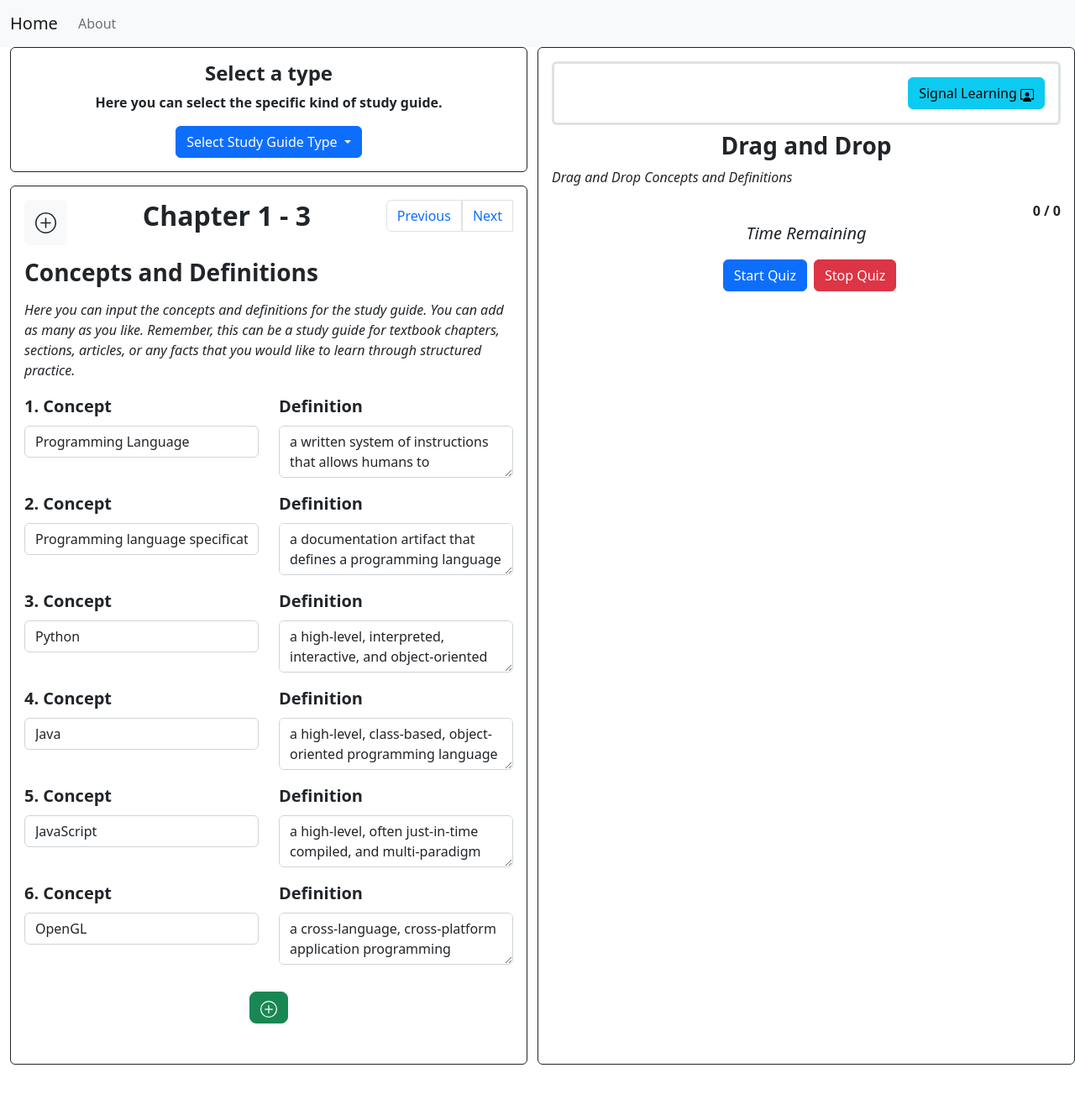
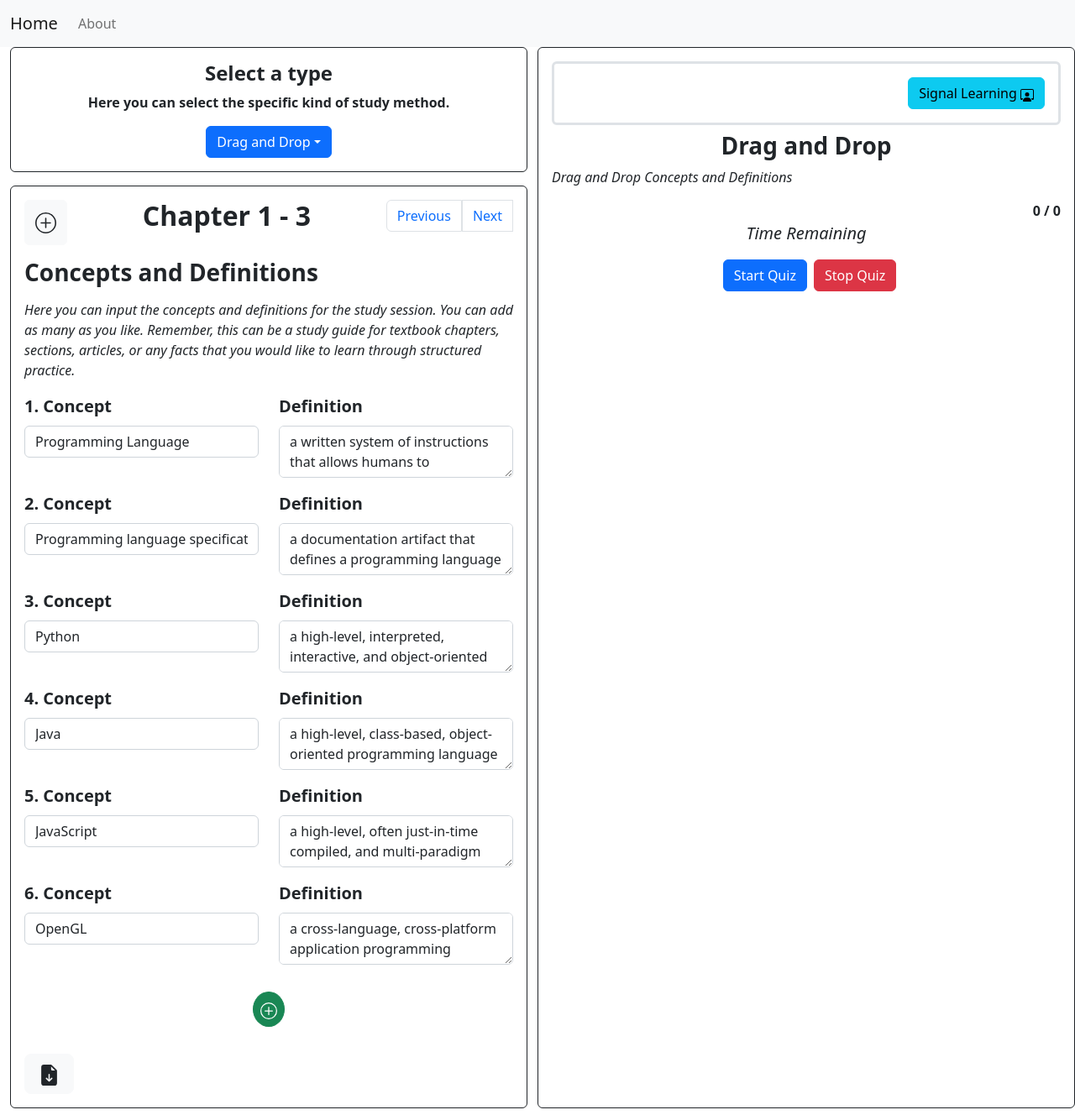
Before and after one commit to TheodoreAI/study-guide, a Vue app: page / in a window 1280 px wide. Shown: the whole page at 84% size. Before the commit the page ends 1276 px from the top, so only its background shows below. Built offline with nearby package versions, Linux system fonts and the light colour scheme.

Commit message:
downloadable concepts/definitions through the use of jsPDF

```diff
--- a/package.json
+++ b/package.json
@@ -12,6 +12,7 @@
     "bootstrap": "^5.2.3",
     "core-js": "^3.8.3",
     "gh-pages": "^5.0.0",
+    "jspdf": "^2.5.2",
     "vue": "^3.2.13",
     "vue-router": "^4.0.3",
     "vuex": "^4.0.0"
--- a/src/views/StudyGuideHome.vue
+++ b/src/views/StudyGuideHome.vue
@@ -5,7 +5,7 @@
         <div class="d-flex flex-column border border-dark p-3 mb-3 rounded-2">
           <h4 class="fw-bold">Select a type</h4>
           <p class="fw-bold">
-            Here you can select the specific kind of study guide.
+            Here you can select the specific kind of study method.
           </p>
           <div class="dropdown text-center">
             <button
@@ -14,7 +14,7 @@
               data-bs-toggle="dropdown"
               aria-expanded="false"
             >
-              Select Study Guide Type
+              {{ selectedMethod || "Select a Method" }}
             </button>
             <ul class="dropdown-menu">
               <a
@@ -49,7 +49,6 @@
                 />
               </svg>
             </button>
-
             <h2 for="chapters" class="form-label fw-bold">
               Chapter {{ currentChapter + 1 }} - {{ chapters.length }}
             </h2>
@@ -68,10 +67,10 @@
           </div>
           <h3 class="fw-bold my-3">Concepts and Definitions</h3>
           <p class="fst-italic my-3 text-start">
-            Here you can input the concepts and definitions for the study guide.
-            You can add as many as you like. Remember, this can be a study guide
-            for textbook chapters, sections, articles, or any facts that you
-            would like to learn through structured practice.
+            Here you can input the concepts and definitions for the study
+            session. You can add as many as you like. Remember, this can be a
+            study guide for textbook chapters, sections, articles, or any facts
+            that you would like to learn through structured practice.
           </p>
           <form>
             <div
@@ -108,7 +107,7 @@
               <button
                 @click.prevent="addQuestion()"
                 type="add"
-                class="btn btn-success rounded-3"
+                class="btn btn-success rounded-3 rounded-circle p-2"
               >
                 <svg
                   xmlns="http://www.w3.org/2000/svg"
@@ -128,6 +127,23 @@
               </button>
             </div>
           </form>
+          <button
+            @click="downloadChapter()"
+            class="btn btn-lg btn-light text-dark fw-bold"
+          >
+            <svg
+              xmlns="http://www.w3.org/2000/svg"
+              width="25"
+              height="25"
+              fill="currentColor"
+              class="bi bi-file-earmark-arrow-down-fill"
+              viewBox="0 0 16 16"
+            >
+              <path
+                d="M9.293 0H4a2 2 0 0 0-2 2v12a2 2 0 0 0 2 2h8a2 2 0 0 0 2-2V4.707A1 1 0 0 0 13.707 4L10 .293A1 1 0 0 0 9.293 0M9.5 3.5v-2l3 3h-2a1 1 0 0 1-1-1m-1 4v3.793l1.146-1.147a.5.5 0 0 1 .708.708l-2 2a.5.5 0 0 1-.708 0l-2-2a.5.5 0 0 1 .708-.708L7.5 11.293V7.5a.5.5 0 0 1 1 0"
+              />
+            </svg>
+          </button>
         </div>
       </div>
       <div class="col p-3 mb-2 border border-dark rounded-2">
@@ -228,6 +244,7 @@
               </div>
             </div>
           </div>
+        </div>
         <p class="fst-italic fs-5 text-center">
           Time Remaining {{ timerDisplay }}
         </p>
@@ -235,16 +252,14 @@
           <button class="btn btn-primary mx-2" @click="startQuiz()">
             Start Quiz
           </button>
-            <button class="btn btn-danger" @click="stopQuiz()">
-              Stop Quiz
-            </button>
-          </div>
+          <button class="btn btn-danger" @click="stopQuiz()">Stop Quiz</button>
         </div>
       </div>
     </div>
   </div>
 </template>
 <script>
+import { jsPDF } from "jspdf";
 // @ is an alias to /src
 export default {
   name: "StudyGuideHomeView",
@@ -254,6 +269,7 @@ export default {
       quizDefinitions: [], //* this will be the randomized definitions
       quizConcepts: [], //* this will be the randomized concepts
       methodsAvailable: [
+        { id: "fillInTheBlank", name: "Fill in the Blank", selected: false },
         { id: "flashCards", name: "Flash Cards", selected: false },
         { id: "multipleChoice", name: "Multiple Choice", selected: false },
         { id: "dragAndDrop", name: "Drag and Drop", selected: false },
@@ -488,6 +504,28 @@ export default {
         arrayToRemoveFrom.splice(index, 1);
       }
     },
+    downloadChapter() {
+      const doc = new jsPDF({ format: "letter", orientation: "portrait" });
+      doc.setFont("helvetica", "bold");
+
+      doc.setFontSize(16);
+      doc.text(this.chapters[this.currentChapter].name + "\n", 10, 10);
+
+      // Get the definitions and format them
+      const definitions = this.chapters[
+        this.currentChapter
+      ].conceptsAndDefinitions
+        .map((qa) => {
+          return `${qa.question} - ${qa.answer}`;
+        })
+        .join("\n\n"); // Add double newlines for better spacing
+      doc.setFont("helvetica", "normal");
+      doc.setFontSize(12);
+      // Split text into lines to fit within the page width
+      const lines = doc.splitTextToSize(definitions, 180);
+      doc.text(lines, 10, 20);
+      doc.save(`chapter-${this.currentChapter + 1}.pdf`);
+    },
   },
 };
 </script>
```
Also changed, not shown: 1 other file (tests, documents, lock files or other folders). Lines whose indentation alone changed are shown as unchanged.
